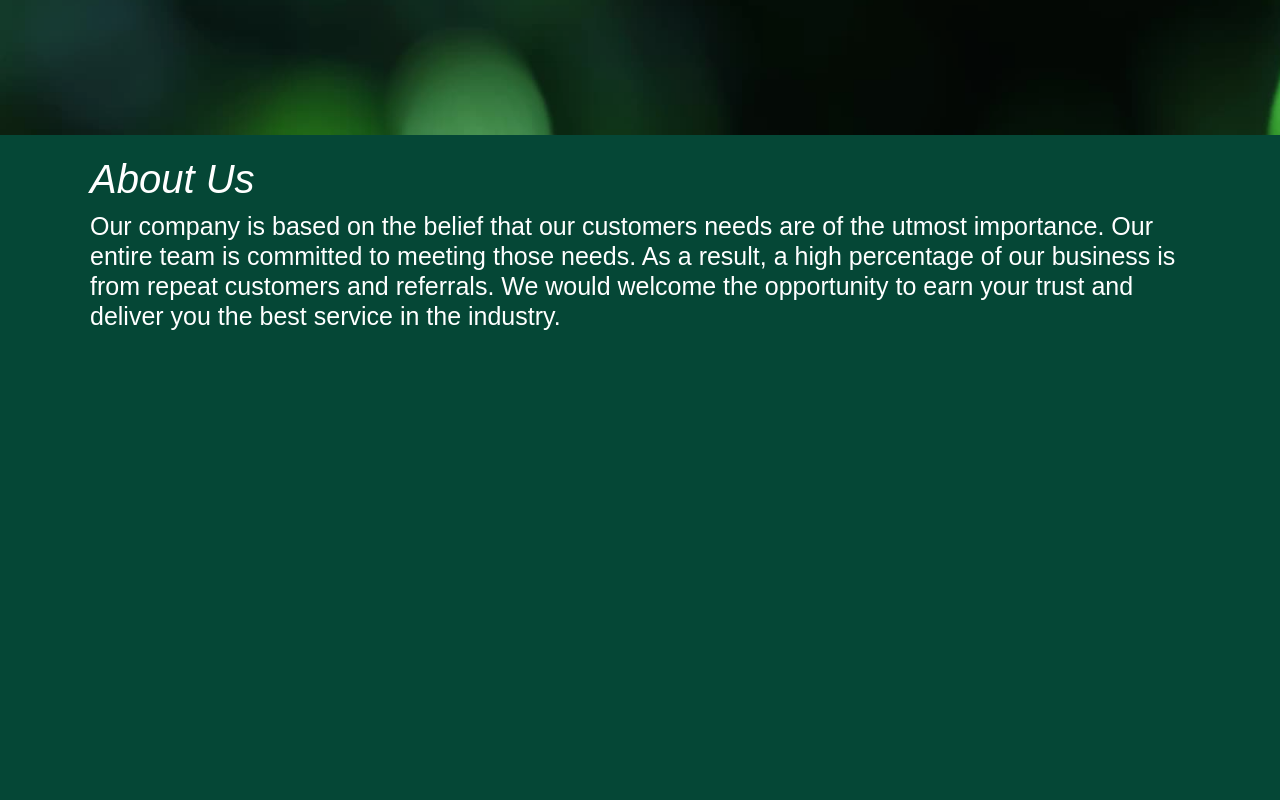
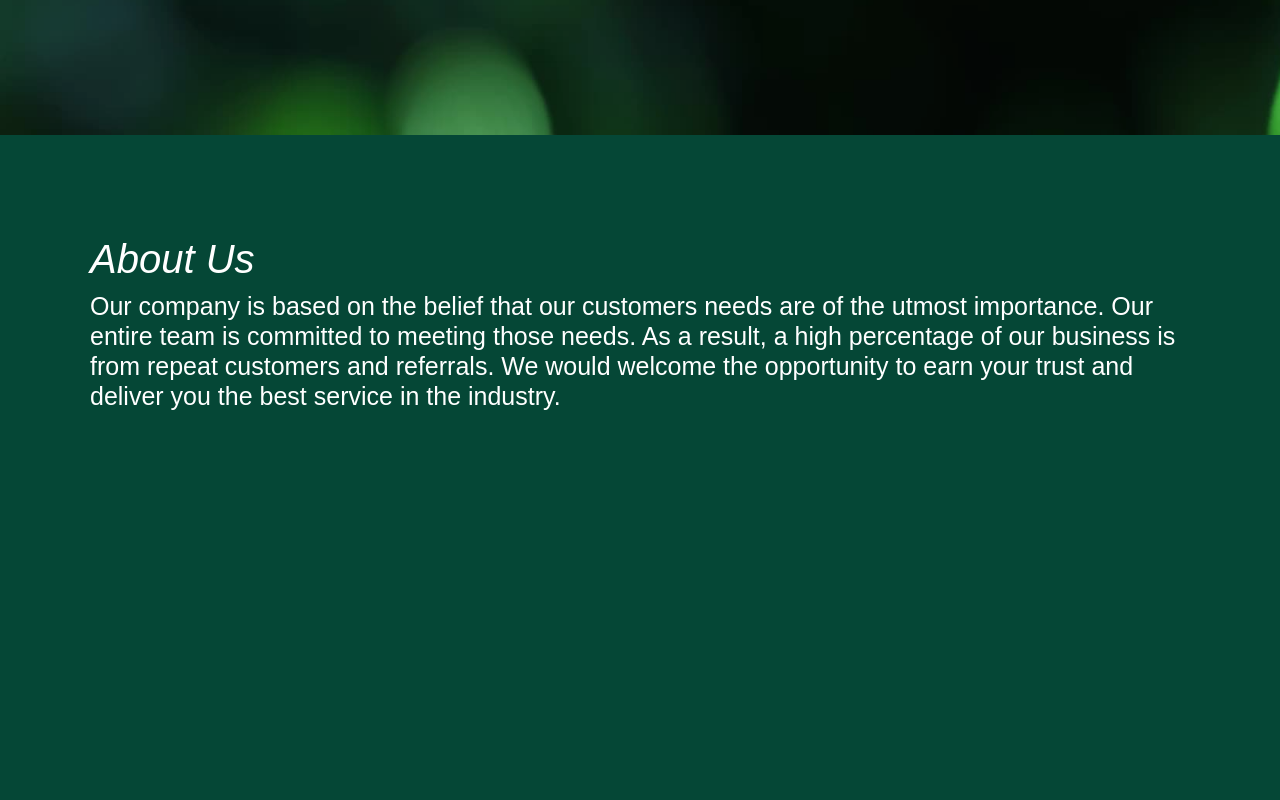
Before and after one commit to MikeAtwood/custom-products, a React (Vite) app: page / in a window 1280 px wide. Shown: the part 700-1500 px from the top of the page. Built offline with nearby package versions, Linux system fonts and the light colour scheme.

Commit message:
working on about-container

```diff
--- a/src/App.css
+++ b/src/App.css
@@ -133,8 +133,8 @@ nav.navbar {
 /*--------------------------------------------------------- ABOUT ---------------------------------------------------------*/
 .about {
   display: flex;
-  flex-direction: column;
   position: relative;
+  justify-content: center;
   padding: 90px;
   padding-top: 100px;
   background-color: #054736;
@@ -160,6 +160,12 @@ nav.navbar {
   position: relative;
   font-size: 20px;
   top: 30px;
+}
+
+.about-container {
+  position: relative;
+  align-items: center;
+  justify-content: center;
 }
 
 /*--------------------------------------------------------- SERVICES ---------------------------------------------------------*/
--- a/src/components/About.jsx
+++ b/src/components/About.jsx
@@ -4,7 +4,7 @@ const About = () => {
     return (
         <div className="about-wrapper">
             <div className="about" id="about">
-                <div className="left-column">
+                <div className="about-container">
                     <h1>About Us</h1>
                     <h2>
                         Our company is based on the belief that our customers needs are of the utmost importance. Our entire team
```
